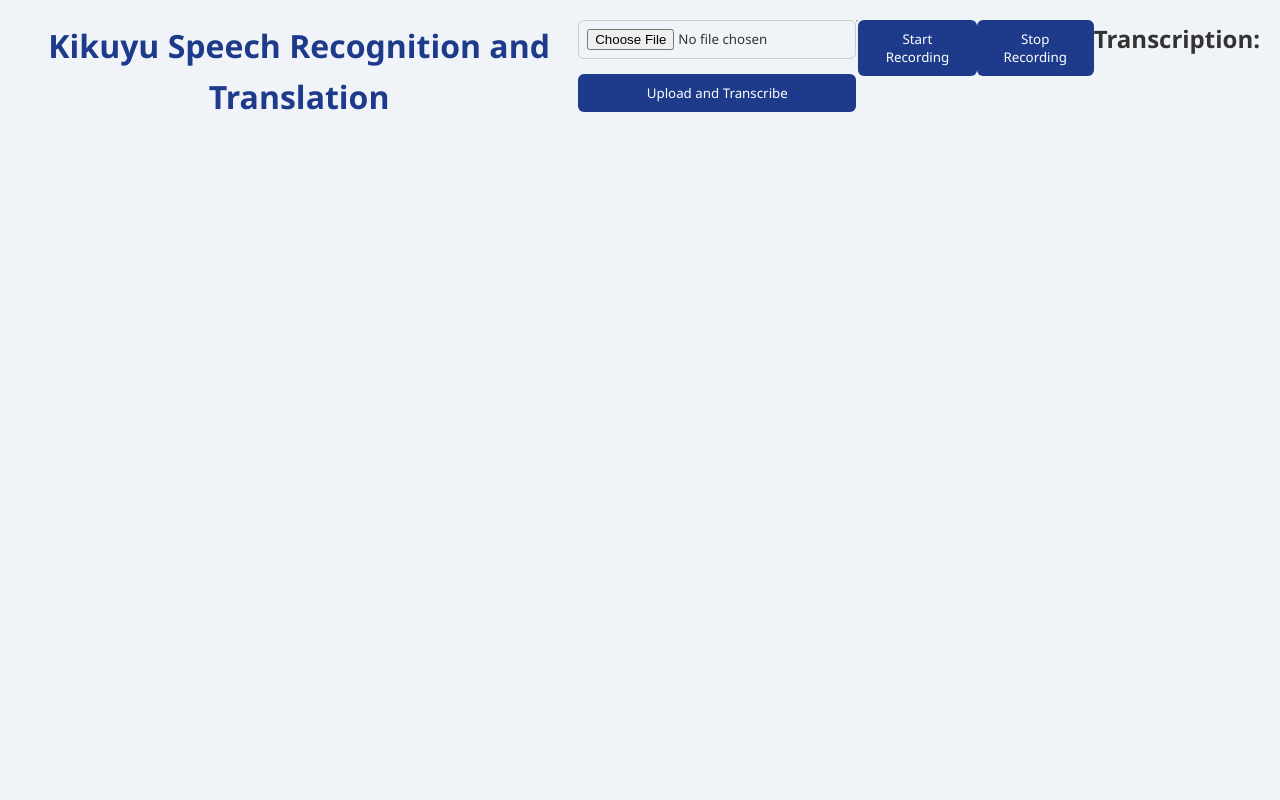
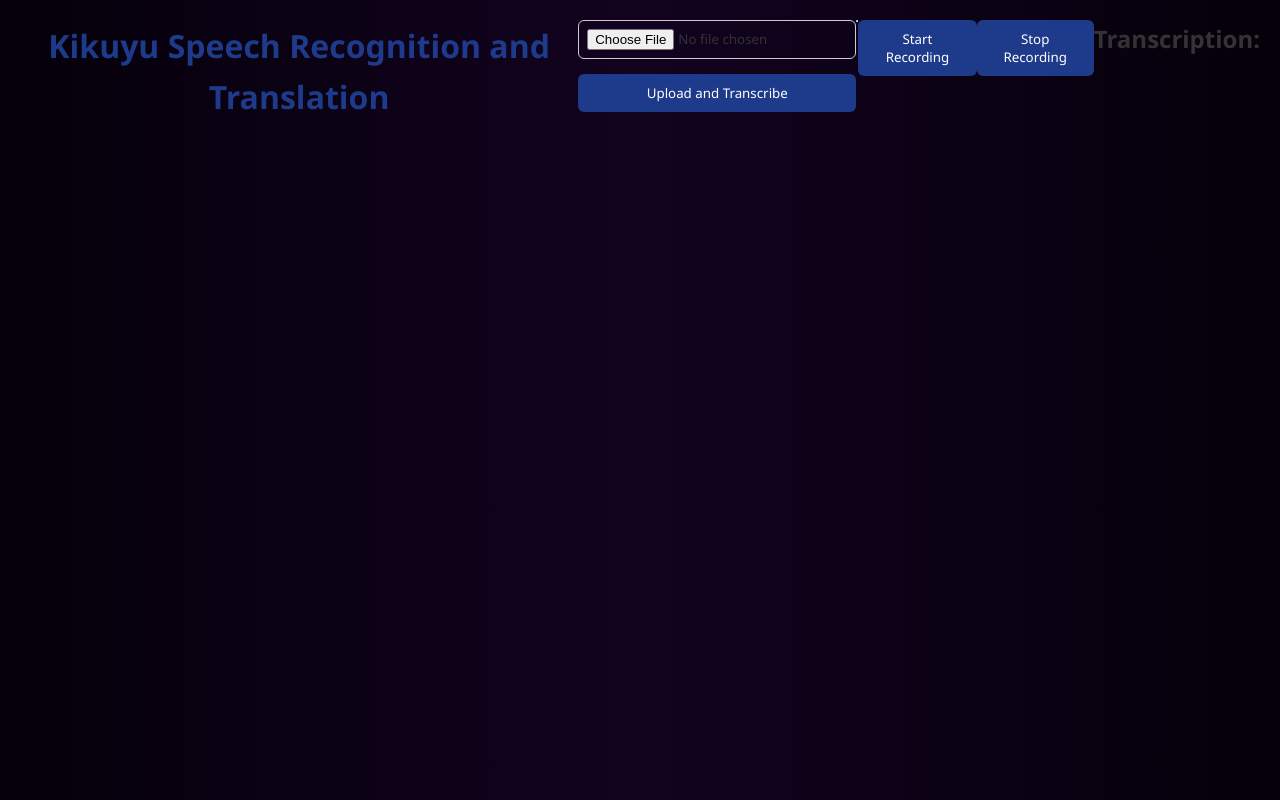
Before and after one commit to Okalmary254/kikuyu-swahili, a FastAPI app: page / in a window 1280 px wide. Run offline with FastAPI, Linux system fonts and the light colour scheme.

Commit message:
Change body background to linear gradient
Updated body background to a linear gradient.

```diff
--- a/templates/index.html
+++ b/templates/index.html
@@ -16,7 +16,8 @@
 
 /* Body styling */
 body {
-    background: #f0f4f8;
+    background: rgba(5, 0, 10, 10);
+    background: linear-gradient(90deg, rgba(5, 0, 10, 1) 0%, rgba(18, 3, 31, 1) 50%, rgba(5, 0, 10, 1) 100%);
     color: #333;
     line-height: 1.6;
     display: flex;
```
